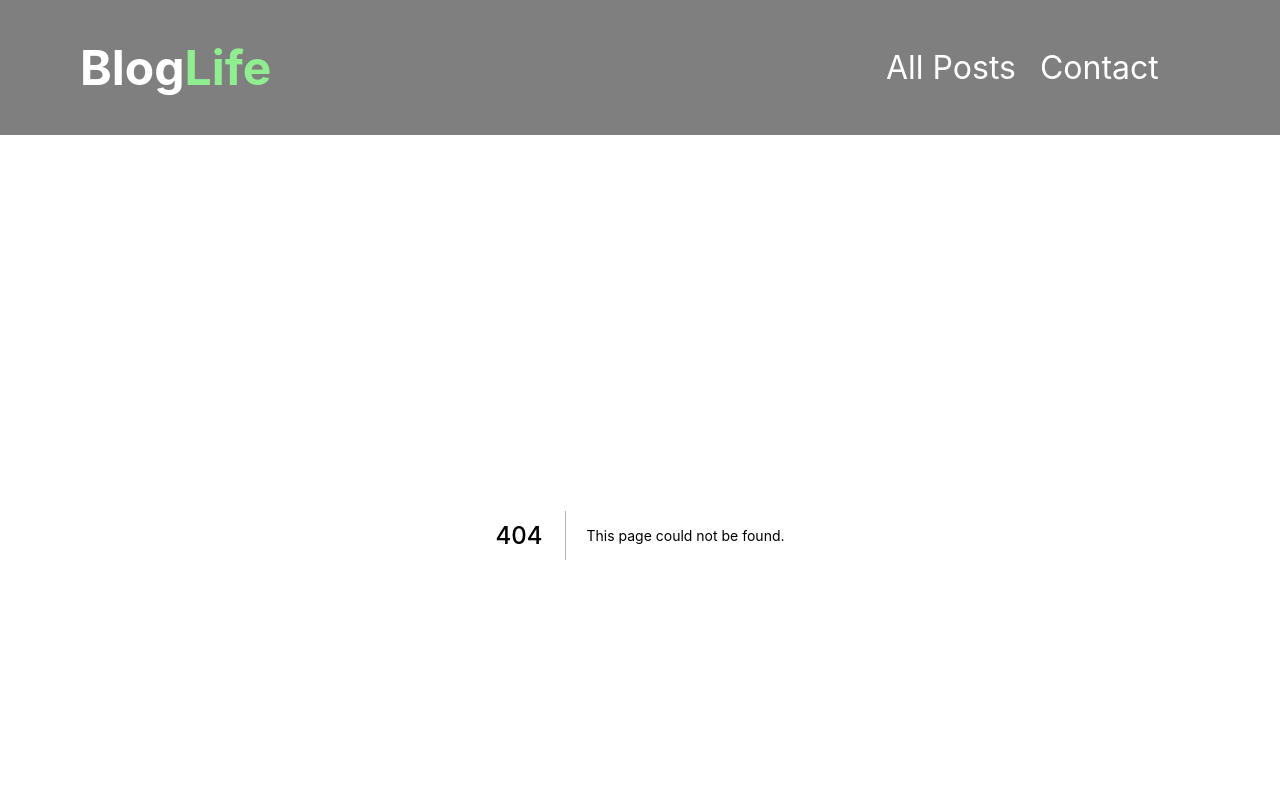
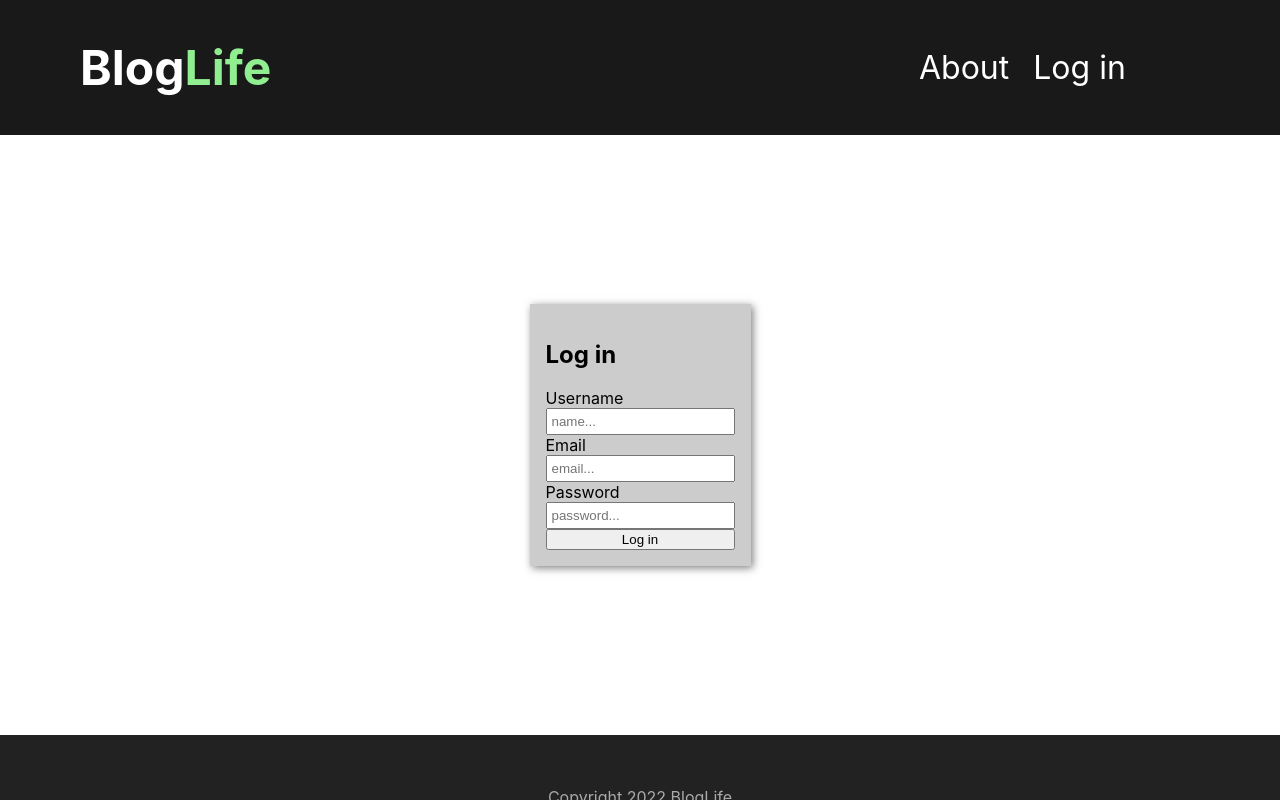
Before and after one commit to PaulBoar/BlogApp, a Next.js app: page /log-in in a window 1280 px wide. Before the commit this address had no page. Built offline with nearby package versions, Linux system fonts and the light colour scheme.

Commit message:
log in and still comments

```diff
--- a/components/layout/main-nav.js
+++ b/components/layout/main-nav.js
@@ -17,10 +17,10 @@ function MainNav() {
       <nav className={styles.nav}>
         <ul className={styles['nav-list']}>
           <li>
-            <Link href='/posts'>All Posts</Link>
+            <Link href='/about'>About</Link>
           </li>
           <li>
-            <Link href='/contact'>Contact</Link>
+            <Link href='/log-in'>Log in</Link>
           </li>
         </ul>
         <FontAwesomeIcon className={styles.burger} icon={faBars} />
--- /dev/null
+++ b/pages/log-in.js
@@ -0,0 +1,24 @@
+import React, {useState, useEffect} from 'react'
+
+import styles from './log-in.module.css'
+
+function LogIn() {
+  return (
+    <div className={styles.container}>
+    <div className={styles.box}>
+     <h2>Log in</h2>
+     <form>
+      <label>Username</label>
+      <input type='text' placeholder='name...'/>
+      <label>Email</label>
+      <input type='text' placeholder='email...'/>
+      <label>Password</label>
+      <input type='password' placeholder='password...'/>
+      <button type='submit'>Log in</button>
+     </form>
+    </div>
+    </div>
+  )
+}
+
+export default LogIn
--- /dev/null
+++ b/pages/log-in.module.css
@@ -0,0 +1,27 @@
+.container {
+ height: 100%;
+ margin: auto 0;
+ display: flex;
+ justify-content: center;
+ align-items: center;
+ background: #fff;
+ height: 75vh;
+}
+
+.box {
+ display: flex;
+ flex-direction: column;
+ background-color: #ccc;
+ padding: 1rem;
+ box-shadow: 2px 2px 8px rgba(0, 0, 0, 0.5);
+}
+
+.box form {
+ display: flex;
+ flex-direction: column;
+}
+
+.box input {
+ padding: 0.25rem
+
+}
```
Also changed, not shown: components/comments-section/comments-section.js (+21 -8 lines), pages/about.js (added, +9 -0 lines), pages/contact.js (deleted).
